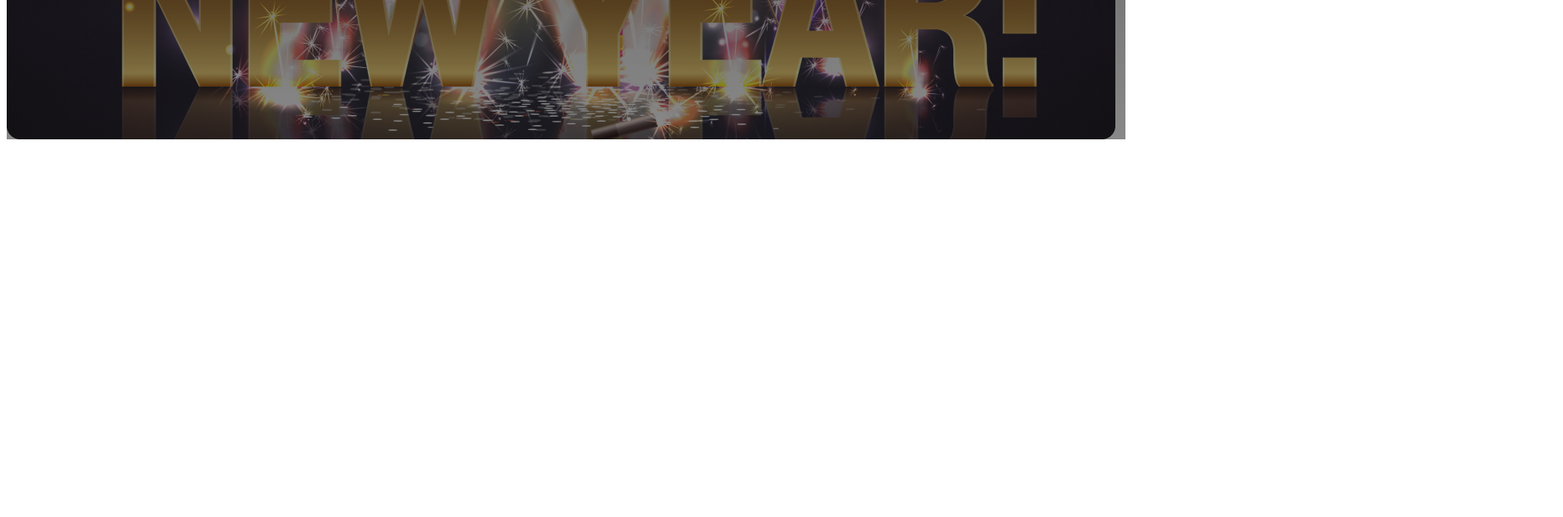
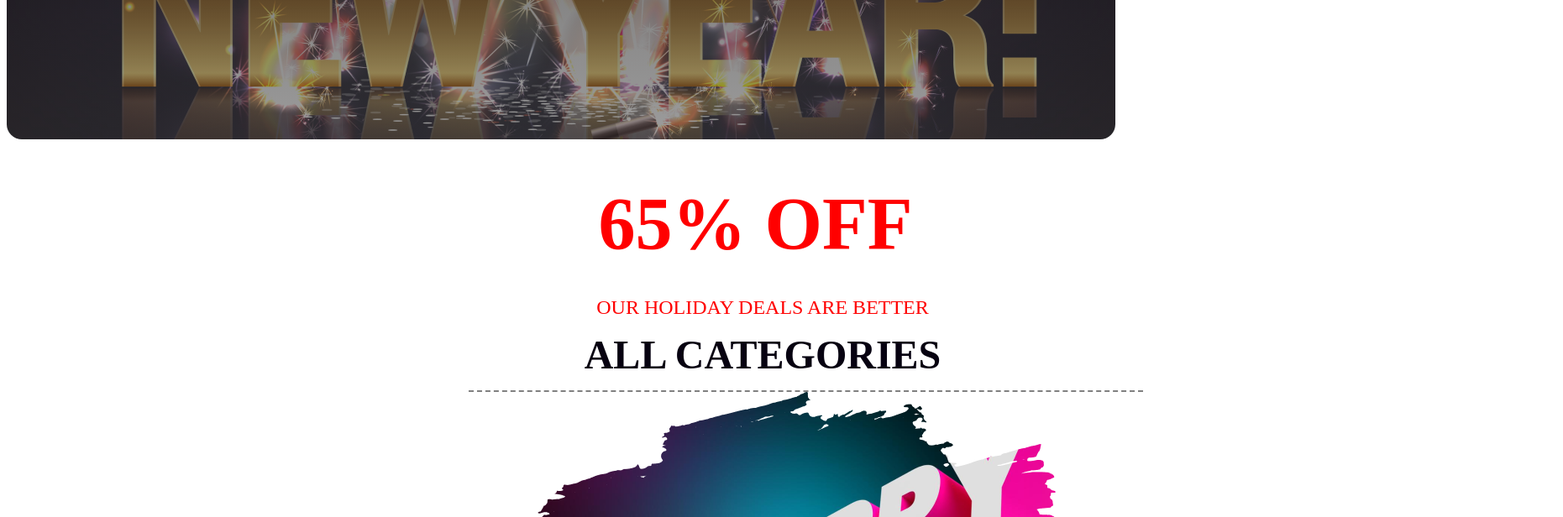
Before and after one commit to ronysarker49/First-assingment, a plain HTML site: page index.html in a window 1280 px wide. Shown: the part 484-1100 px from the top of the page at 84% size, 1861 px wide, since content can reach past the window. Before the commit the page ends 800 px from the top, so only its background shows below. Drawn offline with Linux system fonts and the light colour scheme.

Commit message:
offer section added

```diff
--- a/index.html
+++ b/index.html
@@ -19,6 +19,15 @@
     </header>
 
     <main>
+        <!-- 65% Off section  -->
+        <section>
+            <div class="offer-part">
+                <h1 class="offer">65% OFF</h1>
+                <h3 class="offer-description">OUR HOLIDAY DEALS ARE BETTER</h3>
+                <h2 class="categories">ALL CATEGORIES</h2>
+                <img src="images/New Year Photo.png" alt="" class="offer-img">
+            </div>
+        </section>
 
     </main>
 
--- a/styles/style.css
+++ b/styles/style.css
@@ -1,9 +1,11 @@
+/* Header Styles */
 .header {
-    width: 1332px;
+    width: 1320px;
     height: 600px;
-    background-image: linear-gradient(to top, rgba(27, 27, 27, 0.52), rgba(19, 18, 18, 0.73)), url("../images/Banner\ Image.png");
+    background-image: linear-gradient(to top, rgba(66, 65, 65, 0.52), rgba(5, 5, 5, 0.73)), url("../images/Banner\ Image.png");
     background-repeat: no-repeat;
     margin: 50px auto;
+    border-radius: 18px;
 }
 
 
@@ -30,3 +32,48 @@
     padding: 200px 350px;
     position: absolute;
 }
+
+/* Main Section Styles */
+
+/* 65% offer styles */
+.offer-part {
+    width: 1600px;
+    height: 7335px;
+
+}
+
+.offer {
+    color: rgb(255, 0, 0);
+    width: 383px;
+    height: 107px;
+    margin: 0 500px 0 700px;
+    font-size: 88px;
+    font-weight: 700;
+    text-align: center;
+    padding-bottom: 30px;
+}
+
+.offer-img {
+    width: 802.9px;
+    height: 500px;
+    margin: 0 500px 0 550px;
+    border-top: 2px dashed gray;
+}
+
+.offer-description {
+    color: rgb(255, 0, 0);
+    font-size: 24px;
+    font-weight: 500;
+    text-align: center;
+    margin: 0 500px 0 700px;
+    padding-bottom: 15px;
+}
+
+.categories {
+    color: rgb(7, 2, 17);
+    font-size: 48px;
+    font-weight: 700;
+    text-align: center;
+    margin: 0 400px 0 600px;
+    padding-bottom: 15px;
+}
```
